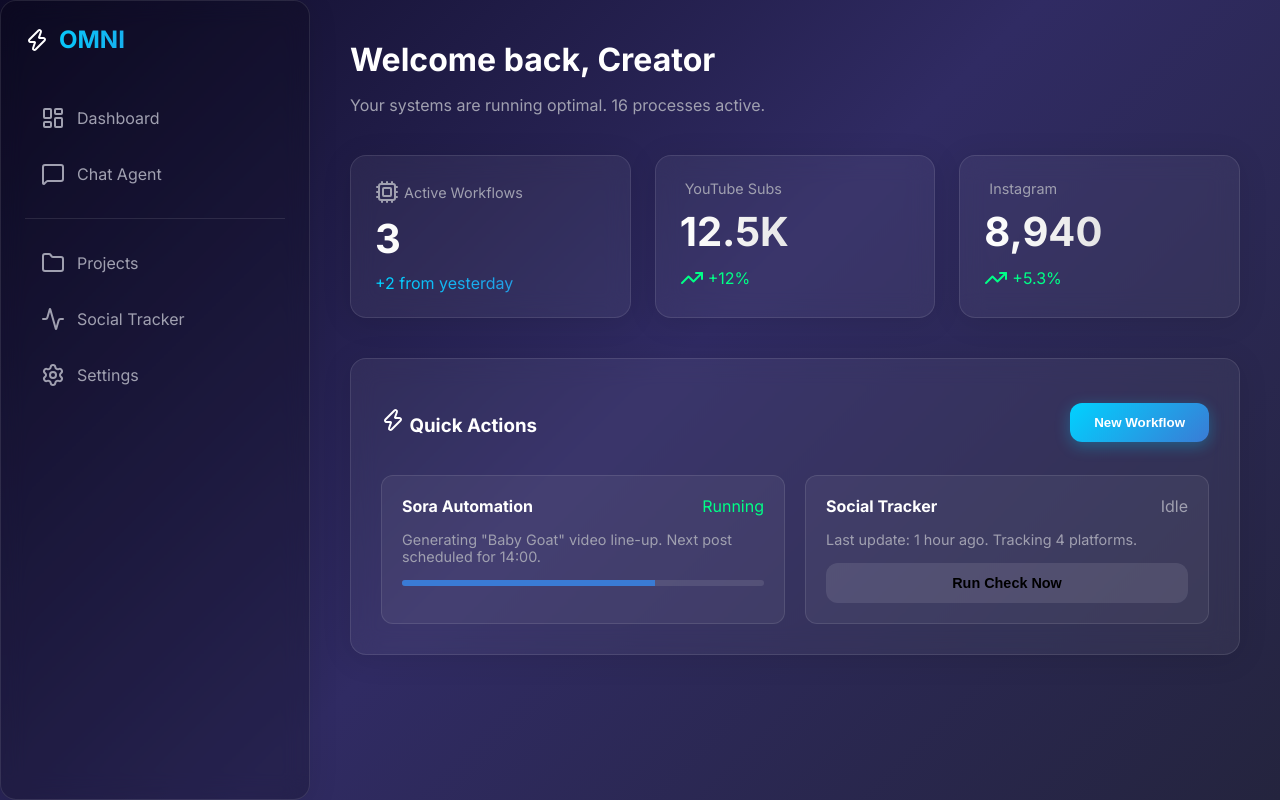
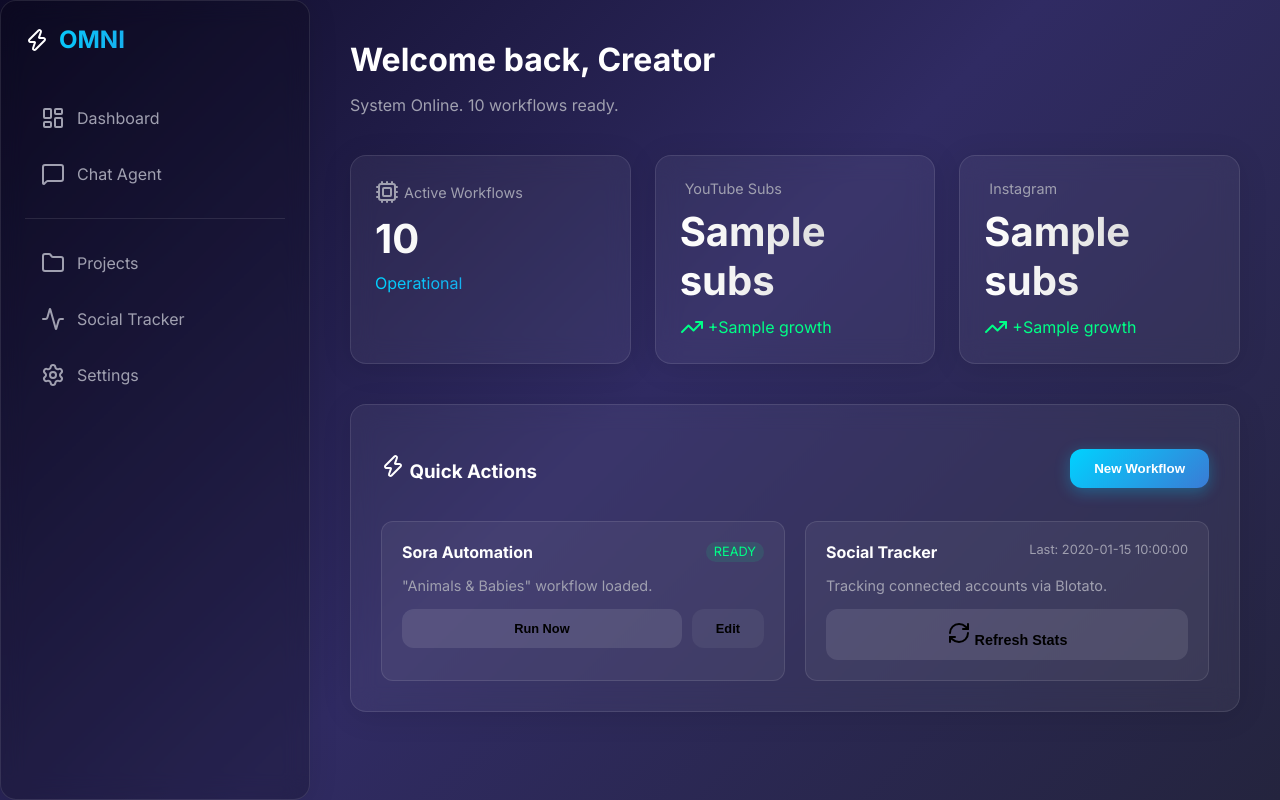
Before and after one commit to dannyyycodes/Omni-Agent, a Python web app: template templates/dashboard.html in a window 1280 px wide. Run offline with Jinja, Linux system fonts and the light colour scheme; the template is opened without the code that fills it: most values are stand-ins (such as "Sample title", 1, 10 or a date in 2020).

Commit message:
feat: Wire dashboard to real SocialTracker data and enable refresh

```diff
--- a/templates/dashboard.html
+++ b/templates/dashboard.html
@@ -3,28 +3,30 @@
 {% block content %}
 <div class="header">
     <h1>Welcome back, Creator</h1>
-    <p>Your systems are running optimal. 16 processes active.</p>
+    <p>System Online. {{ active_workflows }} workflows ready.</p>
 </div>
 
 <!-- Stats Row -->
 <div class="stats-grid">
     <div class="stat-card glass-panel">
         <div class="stat-label"><i data-lucide="cpu"></i> Active Workflows</div>
-        <div class="stat-value">3</div>
-        <div class="text-gradient">+2 from yesterday</div>
+        <div class="stat-value">{{ active_workflows }}</div>
+        <div class="text-gradient">Operational</div>
     </div>
+
     <div class="stat-card glass-panel">
         <div class="stat-label"><i data-lucide="youtube"></i> YouTube Subs</div>
-        <div class="stat-value">12.5K</div>
+        <div class="stat-value" id="yt-subs">{{ stats.youtube.subs if stats else 'Loading...' }}</div>
         <div style="color: var(--success); display: flex; align-items: center; gap: 4px;">
-            <i data-lucide="trending-up" size="16"></i> +12%
+            <i data-lucide="trending-up" size="16"></i> +{{ stats.youtube.growth if stats else '0' }}
         </div>
     </div>
+
     <div class="stat-card glass-panel">
         <div class="stat-label"><i data-lucide="instagram"></i> Instagram</div>
-        <div class="stat-value">8,940</div>
+        <div class="stat-value" id="ig-subs">{{ stats.instagram.subs if stats else 'Loading...' }}</div>
         <div style="color: var(--success); display: flex; align-items: center; gap: 4px;">
-            <i data-lucide="trending-up" size="16"></i> +5.3%
+            <i data-lucide="trending-up" size="16"></i> +{{ stats.instagram.growth if stats else '0' }}
         </div>
     </div>
 </div>
@@ -33,37 +35,80 @@
 <div class="glass-panel" style="padding: 30px;">
     <div style="display: flex; justify-content: space-between; align-items: center; margin-bottom: 20px;">
         <h3><i data-lucide="zap"></i> Quick Actions</h3>
-        <button class="btn btn-primary">New Workflow</button>
+        <button class="btn btn-primary" onclick="window.location.href='/chat?msg=Create new workflow'">New
+            Workflow</button>
     </div>
 
     <div style="display: grid; grid-template-columns: repeat(auto-fit, minmax(300px, 1fr)); gap: 20px;">
-        <!-- Card 1 -->
-        <div style="background: rgba(255,255,255,0.05); padding: 20px; border-radius: 12px; border: 1px solid var(--glass-border);">
+        <!-- Sora Card -->
+        <div
+            style="background: rgba(255,255,255,0.05); padding: 20px; border-radius: 12px; border: 1px solid var(--glass-border);">
             <div style="display: flex; justify-content: space-between; margin-bottom: 10px;">
                 <strong>Sora Automation</strong>
-                <span style="color: var(--success);">Running</span>
+                <span
+                    style="color: var(--success); font-size: 0.8rem; background: rgba(0,255,135,0.1); padding: 2px 8px; border-radius: 10px;">READY</span>
             </div>
             <p style="color: var(--text-secondary); font-size: 0.9rem; margin-bottom: 15px;">
-                Generating "Baby Goat" video line-up. Next post scheduled for 14:00.
+                "Animals & Babies" workflow loaded.
             </p>
-            <div style="height: 6px; background: rgba(255,255,255,0.1); border-radius: 3px; overflow: hidden;">
-                <div style="width: 70%; height: 100%; background: var(--accent-secondary);"></div>
+            <div style="display: flex; gap: 10px;">
+                <button class="btn" onclick="window.location.href='/chat?msg=Run Sora Workflow'"
+                    style="background: rgba(255,255,255,0.1); flex: 1; font-size: 0.8rem;">
+                    Run Now
+                </button>
+                <button class="btn" style="background: rgba(255,255,255,0.05); font-size: 0.8rem;">
+                    Edit
+                </button>
             </div>
         </div>
 
-        <!-- Card 2 -->
-        <div style="background: rgba(255,255,255,0.05); padding: 20px; border-radius: 12px; border: 1px solid var(--glass-border);">
-             <div style="display: flex; justify-content: space-between; margin-bottom: 10px;">
+        <!-- Tracker Card -->
+        <div
+            style="background: rgba(255,255,255,0.05); padding: 20px; border-radius: 12px; border: 1px solid var(--glass-border);">
+            <div style="display: flex; justify-content: space-between; margin-bottom: 10px;">
                 <strong>Social Tracker</strong>
-                <span style="color: var(--text-secondary);">Idle</span>
+                <span style="color: var(--text-secondary); font-size: 0.8rem;" id="last-updated">Last: {{
+                    stats.last_updated if stats else 'Never' }}</span>
             </div>
             <p style="color: var(--text-secondary); font-size: 0.9rem; margin-bottom: 15px;">
-                Last update: 1 hour ago. Tracking 4 platforms.
+                Tracking connected accounts via Blotato.
             </p>
-            <button class="btn" style="background: rgba(255,255,255,0.1); width: 100%; font-size: 0.9rem;">
-                Run Check Now
+            <button class="btn" id="refresh-btn" onclick="refreshStats()"
+                style="background: rgba(255,255,255,0.1); width: 100%; font-size: 0.9rem;">
+                <i data-lucide="refresh-cw" size="14"></i> Refresh Stats
             </button>
         </div>
     </div>
 </div>
 {% endblock %}
+
+{% block scripts %}
+<script>
+    async function refreshStats() {
+        const btn = document.getElementById('refresh-btn');
+        btn.innerHTML = 'Refreshing...';
+        btn.disabled = true;
+
+        try {
+            const response = await fetch('/api/refresh-stats', { method: 'POST' });
+            const data = await response.json();
+
+            // Update DOM
+            document.getElementById('yt-subs').innerText = data.youtube.subs;
+            document.getElementById('ig-subs').innerText = data.instagram.subs;
+            document.getElementById('last-updated').innerText = 'Last: ' + data.last_updated;
+
+            btn.innerHTML = '<i data-lucide="check"></i> Updated';
+            setTimeout(() => {
+                btn.innerHTML = '<i data-lucide="refresh-cw"></i> Refresh Stats';
+                btn.disabled = false;
+                lucide.createIcons();
+            }, 2000);
+
+        } catch (e) {
+            console.error(e);
+            btn.innerHTML = 'Error';
+        }
+    }
+</script>
+{% endblock %}
```
Also changed, not shown: app.py (+29 -4 lines), core/social_tracker.py (+36 -37 lines), 1 other file.
